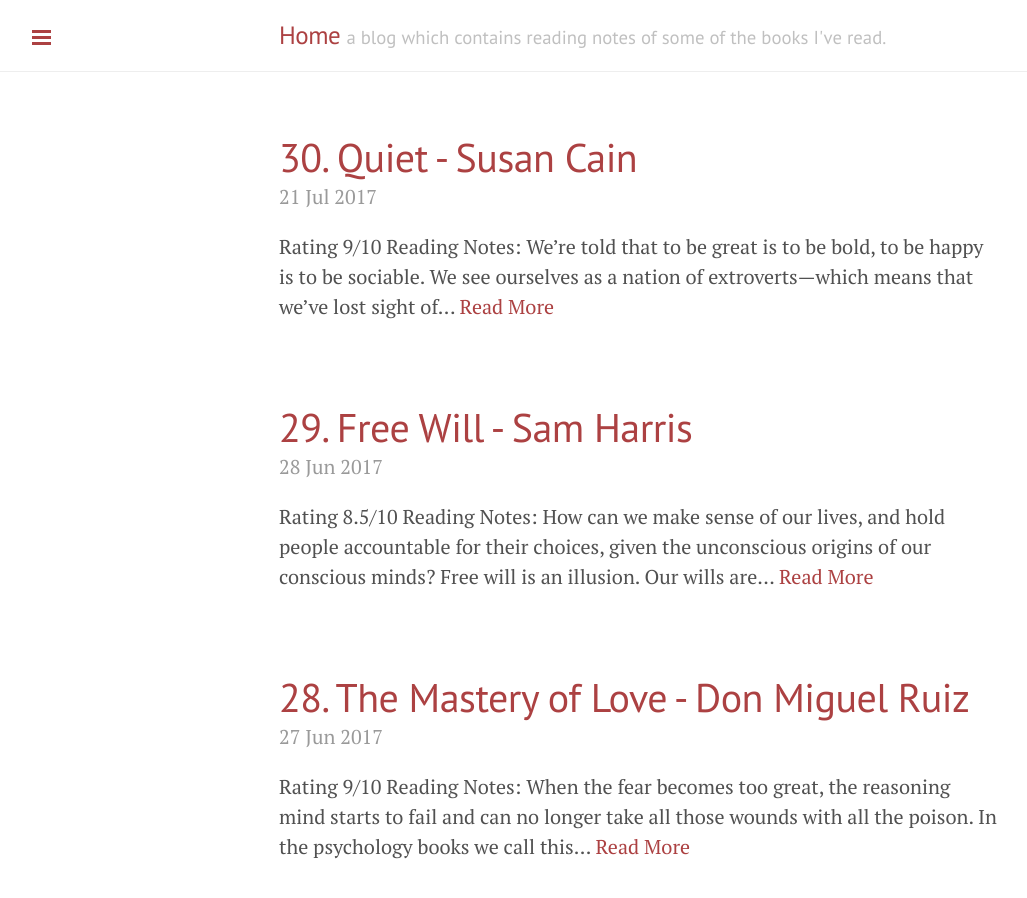
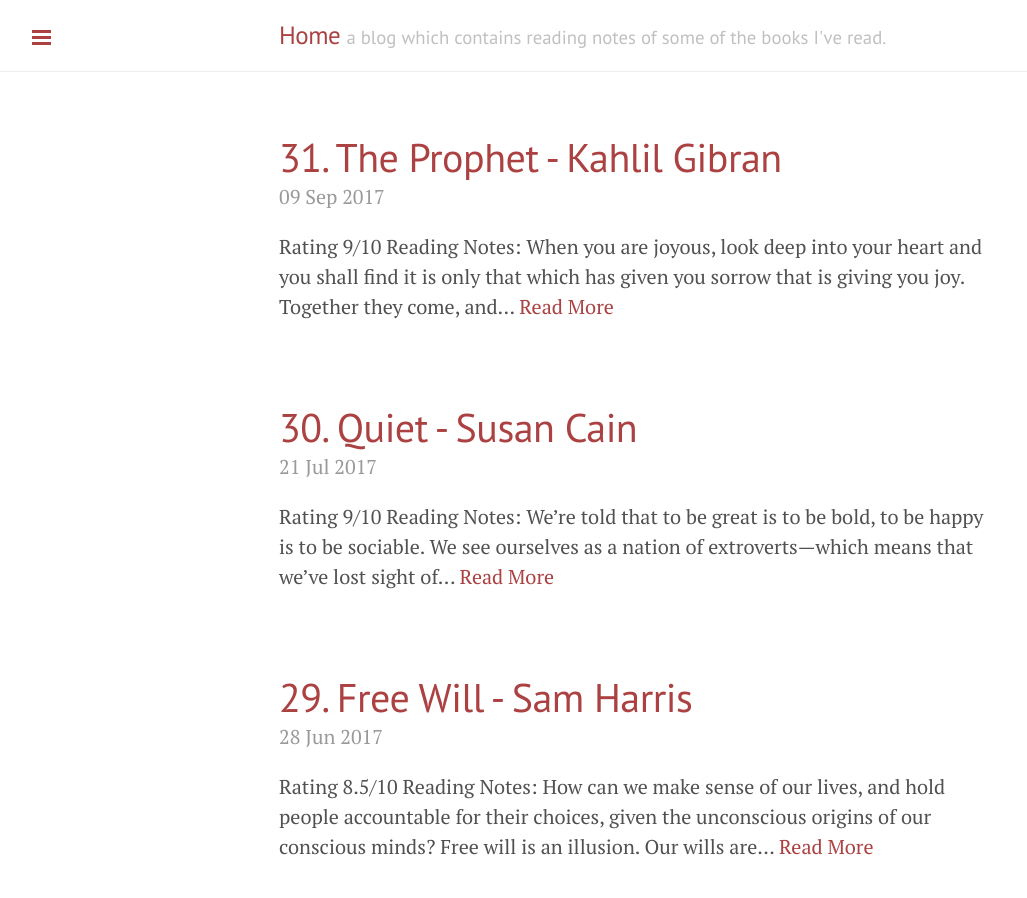
Before and after one commit to alamgirqazi/blog, a Jekyll site: the page built from index.html, in a window 1280 px wide and 900 px high. Shown: the whole window, without its empty margins (1-1028 px from the left). Built offline with Jekyll 4.4.1, drawn with Linux system fonts in a browser that asks for light colours; the list of posts is cut into pages by our own code.

Commit message:
added notes for the book The Prophet

```diff
--- /dev/null
+++ b/_posts/2017-09-09-TheProphet.md
@@ -0,0 +1,36 @@
+---
+layout: post
+title: 31. The Prophet - Kahlil Gibran
+permalink: TheProphet
+---
+
+![The Prophet - Kahlil Gibran](public/The Prophet - Kahlil Gibran.jpg "The Prophet - Kahlil Gibran")
+
+**Rating 9/10**
+
+<br>
+
+#### Reading Notes:
+
+When you are joyous, look deep into your heart and you shall find it is only that which has given you sorrow that is giving you joy.
+
+Together they come, and when one sits alone with you at your board, remember that the other is asleep upon your bed.
+
+On Self-Knowledge:
+For self is a sea boundless and measureless
+
+On Teaching:
+If he is indeed wise he does not bid you enter the house of his wisdom, but rather leads you to the threshold of your mind.
+
+On Friendship:
+And let your best be for your friend.
+If he must know the ebb of your tide, let him know its flood also.
+
+For in the dew of little things the heart finds its morning and is refreshed.
+
+On Talking:
+You talk when you cease to be at peace with your thoughts;
+And when you can no longer dwell in the solitude of your heart you can live in your lips, and sound is a diversion and a pastime.
+
+And in much of your talking, thinking is half murdered.
+For thought is a bird of space, that in a cage of words may indeed unfold its wings but cannot fly.
--- a/books.md
+++ b/books.md
@@ -498,6 +498,21 @@
 
 <hr>
 
+## The Prophet - Kahlil Gibran
+<br>
+![The Prophet - Kahlil Gibran](public/The Prophet - Kahlil Gibran.jpg " The Prophet - Kahlil Gibran")
+
+currently reading
+
+**9/10**
+
+<br>
+
+A beautiful poetic book which was written way back in 1923. A little difficult to read but definitely worth it. See my reading-notes [The Prophet - Kahlil Gibran](https://alamgirqazi.github.io/blog/TheProphet)
+
+<hr>
+
+
 ## If I Stay - Gayle Forman
 <br>
 ![If I Stay - Gayle Forman](public/If I Stay - Gayle Forman.jpg " If I Stay - Gayle Forman")
@@ -720,17 +735,6 @@
 
 <hr>
 
-## The Prophet - Kahlil Gibran
-<br>
-![The Prophet - Kahlil Gibran](public/The Prophet - Kahlil Gibran.jpg " The Prophet - Kahlil Gibran")
-
-currently reading
-
-**Rating (coming soon)**
-
-<br>
-
-<hr>
 
 <!--## Influence | The Psychology of Persuasion - Robert Cialdini
 
```
